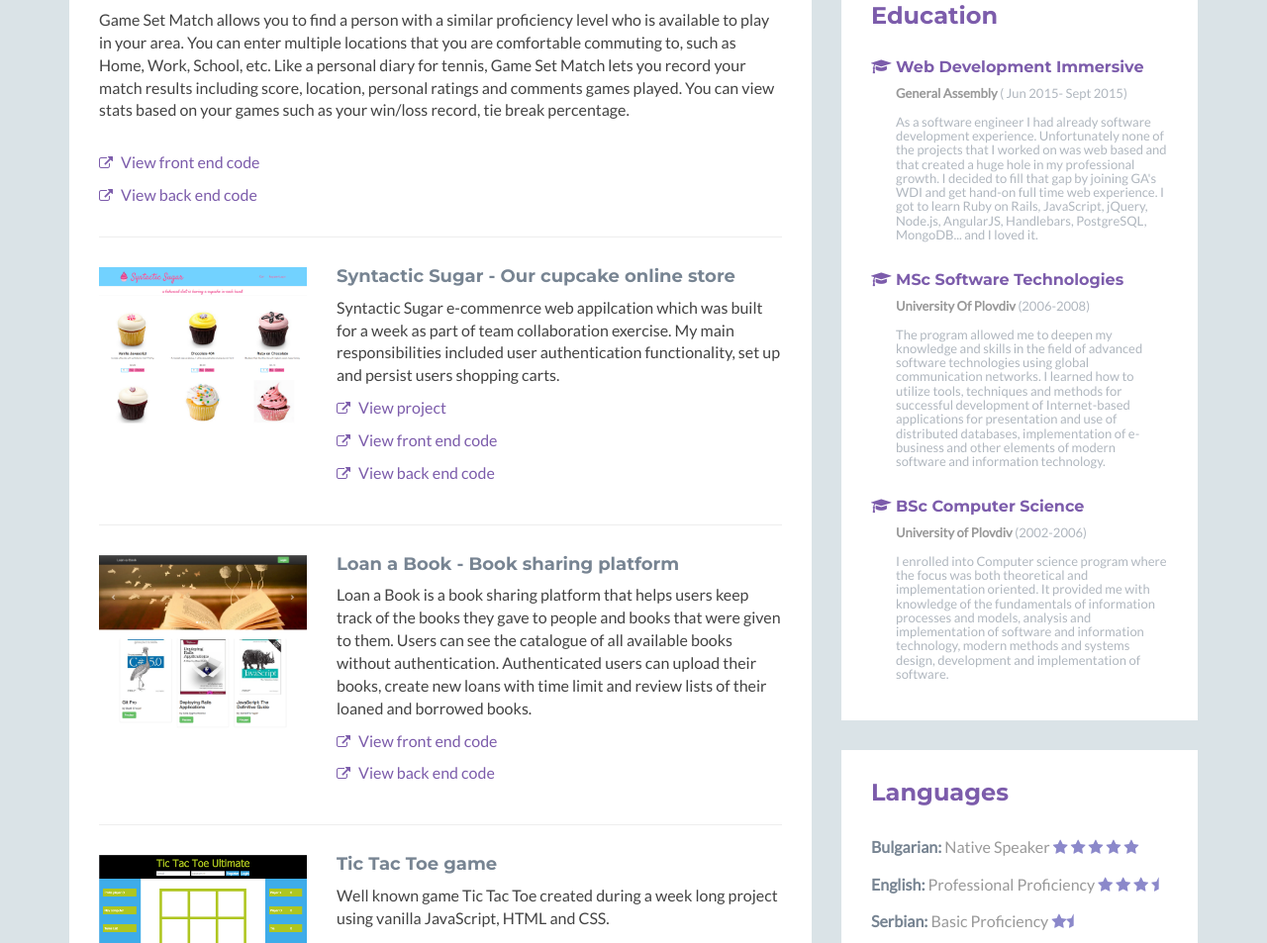
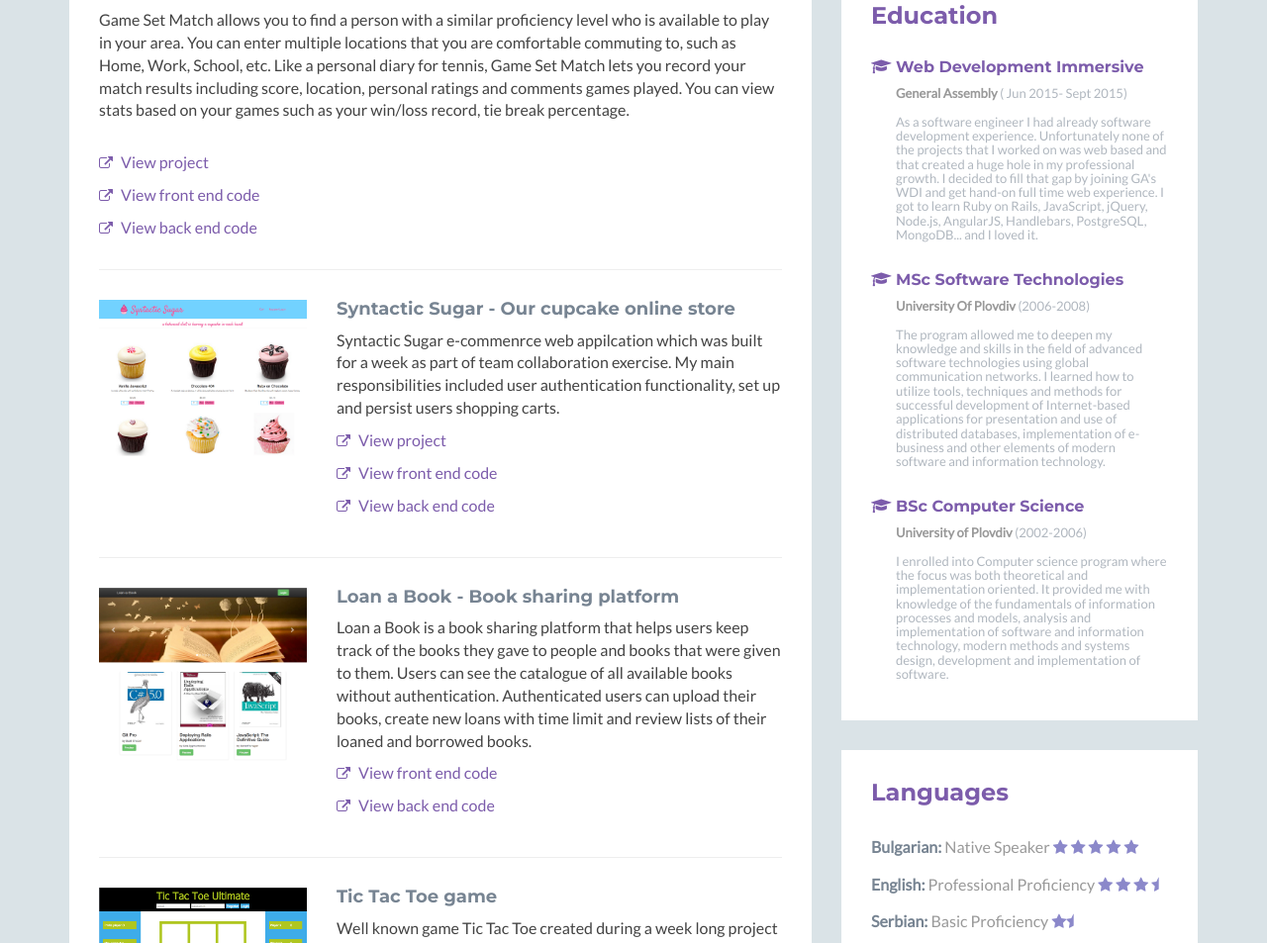
Before and after one commit to lekova/lekova.github.io, a plain HTML site: page index.html in a window 1280 px wide. Shown: the part 1260-2213 px from the top of the page at 99% size. Drawn offline with Linux system fonts and the light colour scheme; no server answers.

Commit message:
Put bac link to final project

```diff
--- a/index.html
+++ b/index.html
@@ -91,7 +91,7 @@
                                         You can view stats based on your games such as your win/loss record, tie
                                         break percentage.</p>
                                 </div><!--//desc-->
-                                <!-- <p><a class="more-link" href="http://linalekova.com/game_set_match/" target="_blank"><i class="fa fa-external-link"></i> View project</a></p> -->
+                                <p><a class="more-link" href="http://linalekova.com/game_set_match/" target="_blank"><i class="fa fa-external-link"></i> View project</a></p>
                                 <p><a class="more-link" href="http://github.com/lekova/game_set_match/" target="_blank"><i class="fa fa-external-link"></i> View front end code</a></p>
                                 <p><a class="more-link" href="http://github.com/lekova/game_set_match_api/" target="_blank"><i class="fa fa-external-link"></i> View back end code</a></p>
                             </div><!--//item-->
```
